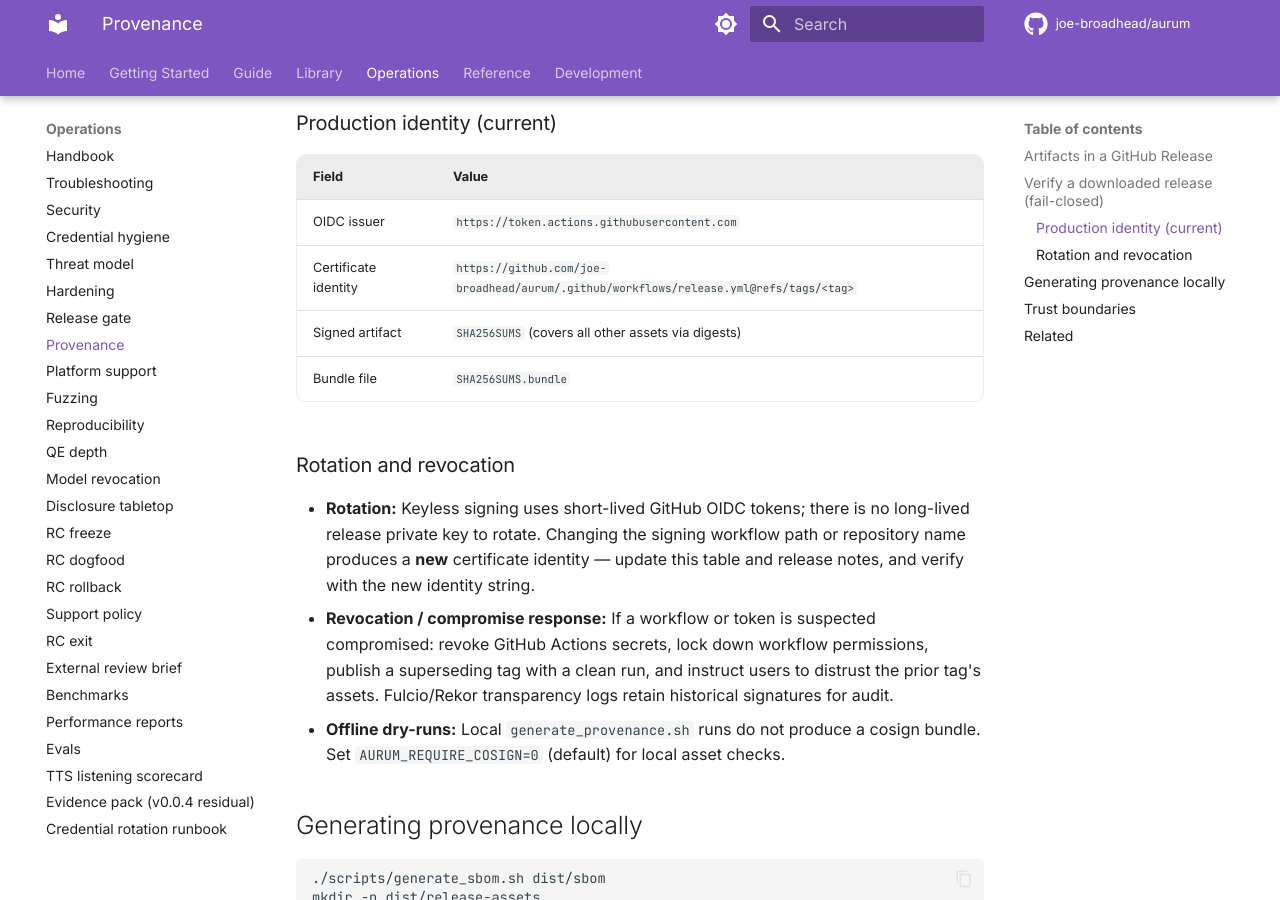
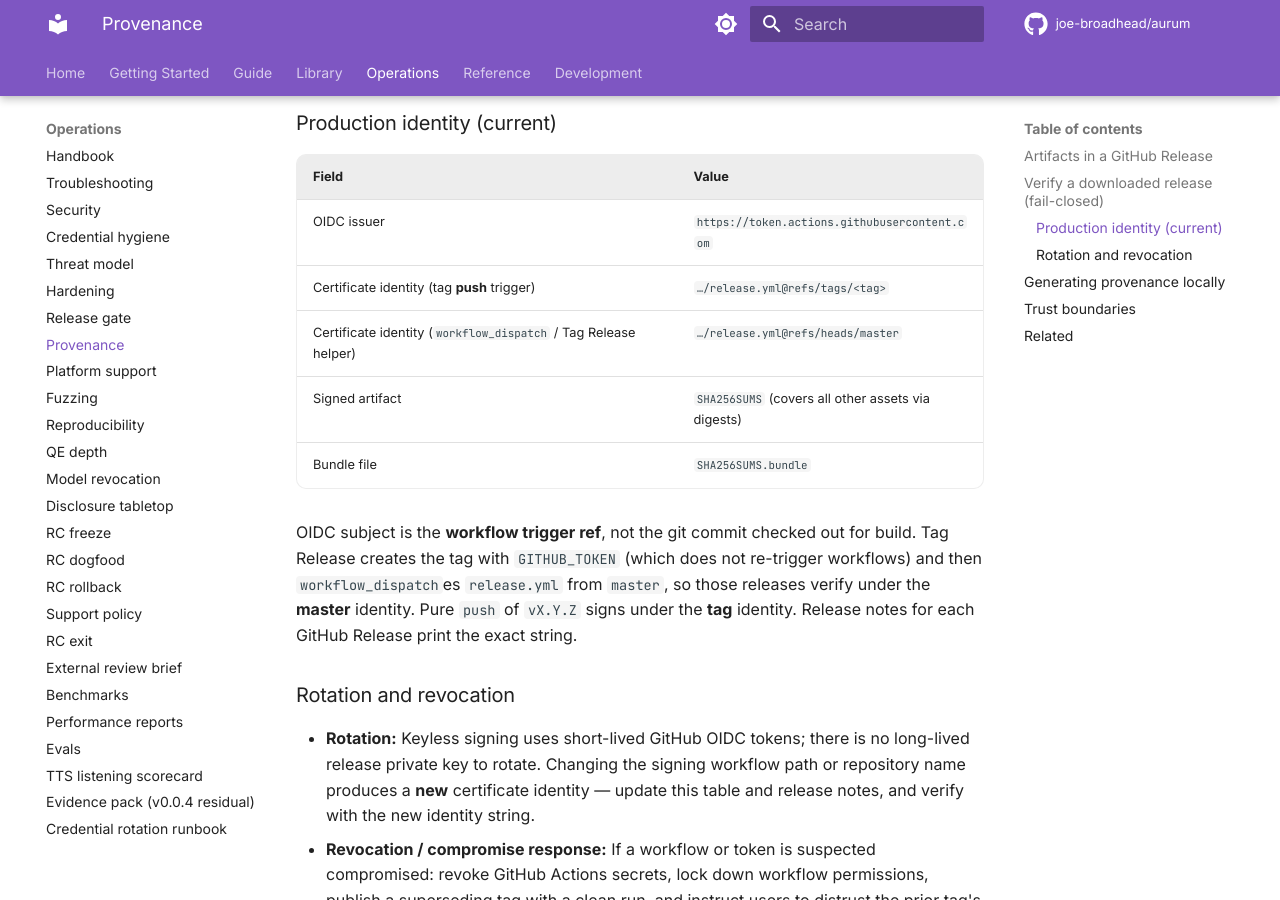
Before and after one commit to joe-broadhead/aurum, an MkDocs documentation site: the page built from docs/operations/provenance.md, in a window 1280 px wide and 900 px high, scrolled down 1468 px. Built offline with MkDocs 1.6.1 and Material for MkDocs 9.7.7, drawn with Linux system fonts in a browser that asks for light colours; comment, search, counter and statistics services are not loaded.

Commit message:
fix(release): match cosign OIDC identity to workflow trigger
workflow_dispatch (used by Tag Release after a GITHUB_TOKEN tag push) signs
under refs/heads/master, not refs/tags/vX.Y.Z. Verify against the actual OIDC
subject so v0.0.18-style re-dispatch can publish. Document both identities.

```diff
--- a/docs/operations/provenance.md
+++ b/docs/operations/provenance.md
@@ -49,9 +49,16 @@ Install cosign: <https://docs.sigstore.dev/cosign/system_config/installation/>
 | Field | Value |
 |-------|--------|
 | OIDC issuer | `https://token.actions.githubusercontent.com` |
-| Certificate identity | `https://github.com/joe-broadhead/aurum/.github/workflows/release.yml@refs/tags/<tag>` |
+| Certificate identity (tag **push** trigger) | `…/release.yml@refs/tags/<tag>` |
+| Certificate identity (`workflow_dispatch` / Tag Release helper) | `…/release.yml@refs/heads/master` |
 | Signed artifact | `SHA256SUMS` (covers all other assets via digests) |
 | Bundle file | `SHA256SUMS.bundle` |
+
+OIDC subject is the **workflow trigger ref**, not the git commit checked out for
+build. Tag Release creates the tag with `GITHUB_TOKEN` (which does not re-trigger
+workflows) and then `workflow_dispatch`es `release.yml` from `master`, so those
+releases verify under the **master** identity. Pure `push` of `vX.Y.Z` signs under
+the **tag** identity. Release notes for each GitHub Release print the exact string.
 
 ### Rotation and revocation
 
```
Also changed, not shown: 1 other file.
